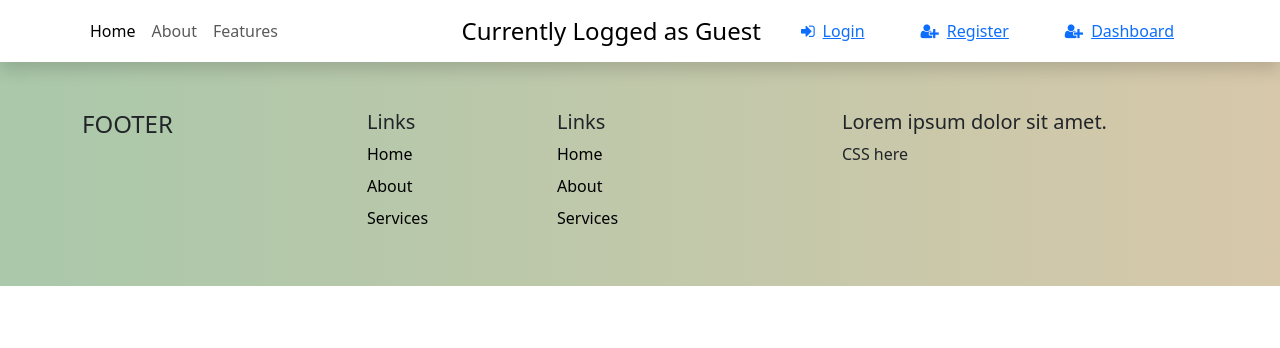
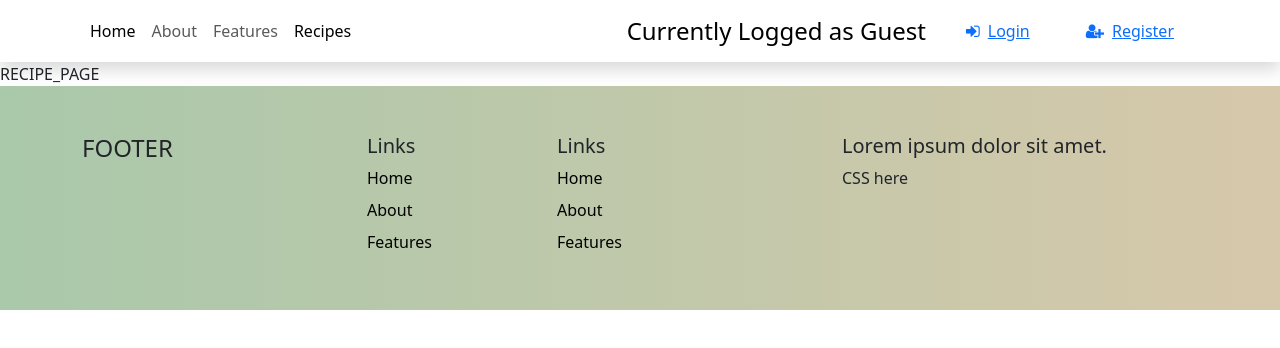
Before and after one commit to detectivesnakes/nourishnetfinal2, a React (Create React App) app in the folder client/: page /recipes in a window 1280 px wide. Shown: the top 348 px of the page. Built offline with nearby package versions, Linux system fonts and the light colour scheme.

Commit message:
update 4.1
fsdfsdv

```diff
--- a/client/src/App.js
+++ b/client/src/App.js
@@ -7,6 +7,7 @@ import Services from './components/Services';
 import Login from './components/Login';
 import Register from './components/Register';
 import Dashboard from './components/Dashboard';
+import Recipes from './components/Recipes';
 import {Routes, Route} from 'react-router-dom';
 
 function App() {
@@ -20,6 +21,7 @@ function App() {
         <Route exact path="/login" Component={Login}/>
         <Route exact path="/register" Component={Register}/>
         <Route exact path="/dashboard" Component={Dashboard}/>
+        <Route exact path="/recipes" Component={Recipes}/>
       </Routes>
       <Footer/>
     </>
--- a/client/src/components/Footer.jsx
+++ b/client/src/components/Footer.jsx
@@ -25,7 +25,7 @@ const Footer = () => {
                                 </li>
                                 <li className="nav-item mb-2">
                                     <a to="#" className="nav-link p-0 text-black">
-                                        Services
+                                    Features
                                     </a>
                                 </li>
                             </ul>
@@ -46,7 +46,7 @@ const Footer = () => {
                                 </li>
                                 <li className="nav-item mb-2">
                                     <a to="#" className="nav-link p-0 text-black">
-                                        Services
+                                        Features
                                     </a>
                                 </li>
                             </ul>
--- a/client/src/components/Login.jsx
+++ b/client/src/components/Login.jsx
@@ -44,9 +44,7 @@ const Login = () => {
             <div className="container shadow-lg my-5">
                 <div className="row">
                     <div className="col-md-5 d-flex flex-column align-items-center justify-content-center form">
-                        <h1 className="display-4 fw-bolder my-2">Please Enter Info</h1>
-                        <p className="lead text-center mb-2">Enter Login Info Idiot</p>
-                        <h5 className="mb-2">or</h5>
+                        <h1 className="display-4 fw-bolder my-2">New to the Net?</h1>
                         <NavLink to="/register" className="btn text-black btn-outline-info rounded-pill pb-2 w-50 m-2 mb-2">
                             Register
                         </NavLink>
--- a/client/src/components/Navbar.jsx
+++ b/client/src/components/Navbar.jsx
@@ -24,14 +24,16 @@ const Navbar = () => {
                 <NavLink className="nav-link" to="/services">Features</NavLink>
               </li>
 
+              <li className="nav-item">
+                <NavLink className="nav-link" to="/recipes">Recipes</NavLink>
+              </li>
+
             </ul>
             <a className="navbar-brand fs-4 mx-2" href="/">Currently Logged as Guest</a>
             <NavLink to="/login" className="bt btn-outline-primary ms-2 px-4 rounded">
               <i className="fa fa-sign-in me-2"></i>Login</NavLink>
             <NavLink to="/register" className="bt btn-outline-primary ms-2 px-4 rounded">
               <i className="fa fa-user-plus me-2"></i>Register</NavLink>
-            <NavLink to="/dashboard" className="bt btn-outline-primary ms-2 px-4 rounded">
-              <i className="fa fa-user-plus me-2"></i>Dashboard</NavLink>
           </div>
         </div>
       </nav>
--- /dev/null
+++ b/client/src/components/Recipes.jsx
@@ -0,0 +1,12 @@
+import React from 'react';
+import {NavLink} from 'react-router-dom';
+
+const Recipes = () => {
+  return (
+    <div>
+      RECIPE_PAGE
+    </div>
+  );
+}
+
+export default Recipes;
--- a/client/src/components/Register.jsx
+++ b/client/src/components/Register.jsx
@@ -51,9 +51,7 @@ const Login = () => {
             <div className="container shadow-lg my-5">
                 <div className="row justify-content-end">
                     <div className="col-md-5 d-flex flex-column align-items-center justify-content-center form order-2">
-                        <h1 className="display-4 fw-bolder my-2">Register</h1>
-                        <p className="lead text-center mb-2">Enter your info</p>
-                        <h5 className="mb-2">or</h5>
+                        <h1 className="display-4 fw-bolder my-2">Already With Us?</h1>
                         <NavLink to="/login" className="btn text-black btn-outline-info rounded-pill pb-2 w-50 m-2 mb-2">
                             Log In
                         </NavLink>
```
